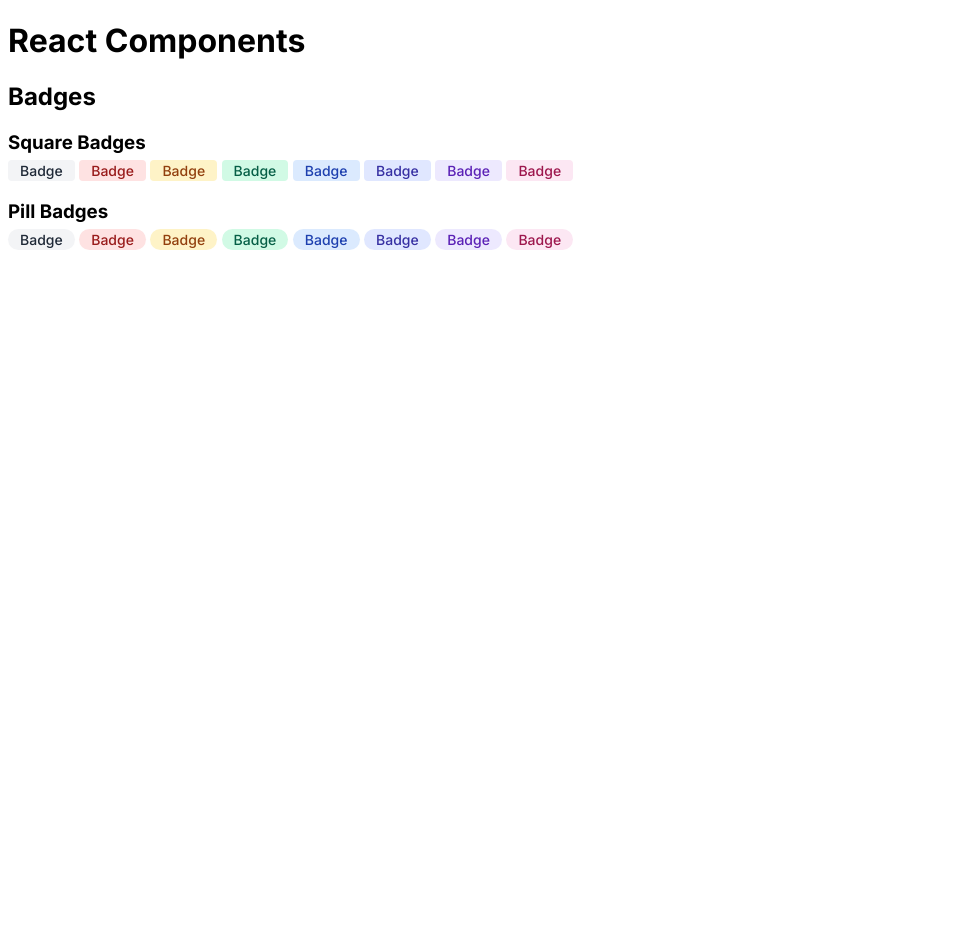
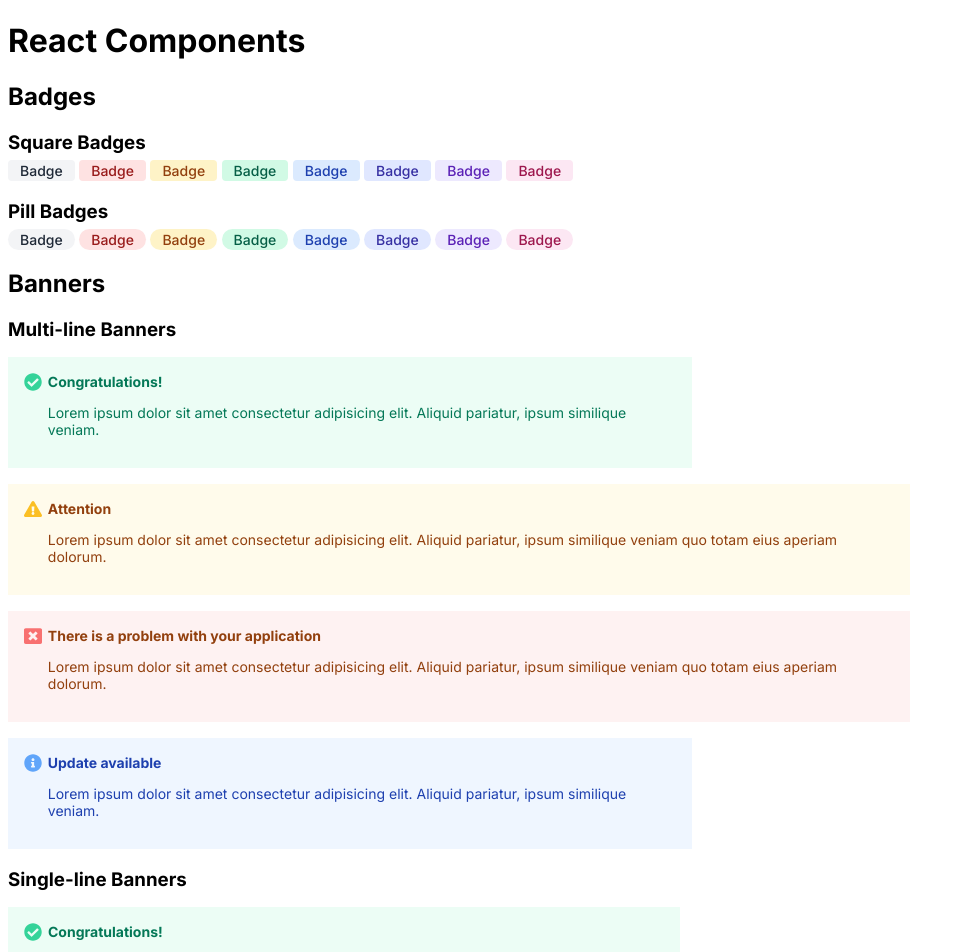
Before and after one commit to heidi37/react-scrimba-components, a React (Vite) app: page / in a window 1280 px wide. Shown: the top 952 px of the page, without its empty margins (0-965 px from the left). Before the commit the page ends 800 px from the top, so only its background shows below. Built offline with nearby package versions, Linux system fonts and the light colour scheme.

Commit message:
[TASK] Add Banner components

```diff
--- a/package.json
+++ b/package.json
@@ -11,7 +11,8 @@
   },
   "dependencies": {
     "react": "^19.2.4",
-    "react-dom": "^19.2.4"
+    "react-dom": "^19.2.4",
+    "react-icons": "^5.6.0"
   },
   "devDependencies": {
     "@eslint/js": "^9.39.4",
--- a/src/App.css
+++ b/src/App.css
@@ -53,3 +53,56 @@
   background: #FCE7F3;
   color: #9D174D;
 }
+
+/* banners */
+
+.banner {
+  font-size: 14px;
+  padding: 16px;
+  display: flex;
+  align-items: flex-start;
+  margin: 1rem 0;
+  min-width: 50vw;
+  width: fit-content;
+
+  p:first-of-type{
+    margin-top: 0;
+  }
+}
+
+.success {
+  background: #ECFDF5;
+  color: #047857;
+  .icon {
+    color: #34D399;
+  }
+}
+
+.warning {
+  background: #FFFBEB;
+  color: #92400E;
+  .icon {
+    color: #FBBF24;
+  }
+}
+
+.error {
+  background: #FEF2F2;
+  color: #92400E;
+  .icon {
+    color: #F87171;
+  }
+}
+
+.neutral {
+  background: #EFF6FF;
+  color: #1E40AF;
+  .icon {
+    color: #60A5FA;
+  }
+}
+
+.icon {
+  flex-basis:24px;
+  font-size: 18px;
+}
--- a/src/App.jsx
+++ b/src/App.jsx
@@ -1,8 +1,7 @@
 import './App.css'
 import Badge from './components/Badge/Badge'
-
-
-
+import Banner from './components/Banner/Banner'
+import { FaCheckCircle, FaExclamationTriangle, FaWindowClose, FaInfoCircle } from "react-icons/fa"
 
 function App() {
 
@@ -28,6 +27,17 @@
       <Badge shape="pill" color="indigo">Badge</Badge>&nbsp;
       <Badge shape="pill" color="purple">Badge</Badge>&nbsp;
       <Badge shape="pill" color="pink">Badge</Badge>&nbsp;
+      <h2>Banners</h2>
+      <h3>Multi-line Banners</h3>
+      <Banner status="success" title="Congratulations!" icon={<FaCheckCircle />}>Lorem ipsum dolor sit amet consectetur adipisicing elit. Aliquid pariatur, ipsum similique veniam.</Banner>
+      <Banner status="warning" title="Attention" icon={<FaExclamationTriangle />}>Lorem ipsum dolor sit amet consectetur adipisicing elit. Aliquid pariatur, ipsum similique veniam quo totam eius aperiam dolorum.</Banner>
+      <Banner status="error" title="There is a problem with your application" icon={<FaWindowClose />}>Lorem ipsum dolor sit amet consectetur adipisicing elit. Aliquid pariatur, ipsum similique veniam quo totam eius aperiam dolorum.</Banner>
+      <Banner status="neutral" title="Update available" icon={<FaInfoCircle/>}>Lorem ipsum dolor sit amet consectetur adipisicing elit. Aliquid pariatur, ipsum similique veniam.</Banner>
+      <h3>Single-line Banners</h3>
+      <Banner status="success" title="Congratulations!" icon={<FaCheckCircle />}></Banner>
+      <Banner status="warning" title="Attention" icon={<FaExclamationTriangle />}></Banner>
+      <Banner status="error" title="There is a problem with your application" icon={<FaWindowClose />}></Banner>
+      <Banner status="neutral" title="Update available" icon={<FaInfoCircle/>}></Banner>
     </>
   )
 }
--- /dev/null
+++ b/src/components/Banner/Banner.jsx
@@ -0,0 +1,12 @@
+const Banner = ({children, title, icon, status}) => {
+  return (
+    <div className={`banner ${status}`}>
+      <div className="icon">{icon}</div>
+      <div>
+        <p><strong>{title}</strong></p>
+        <p>{children}</p></div>
+    </div>
+  )
+}
+
+export default Banner
```
Also changed, not shown: 1 other file (tests, documents, lock files or other folders).
